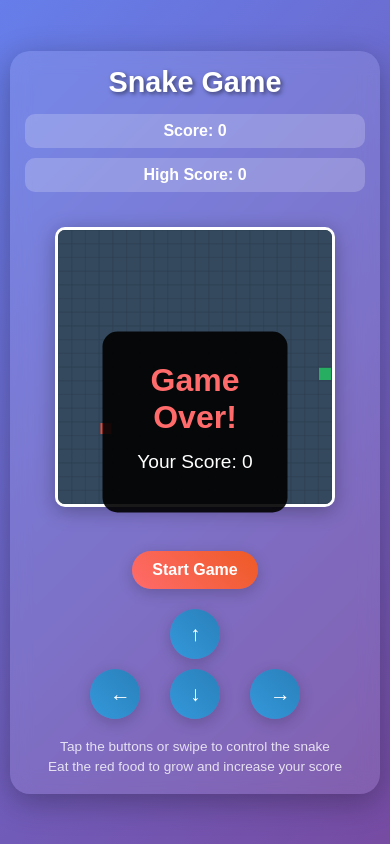
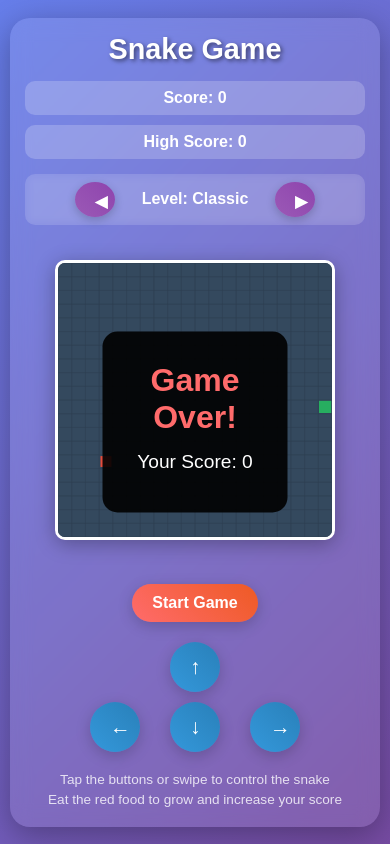
Before and after one commit to intplayed/snake-game, a plain HTML site: page index.html in a window 390 px wide. Both pictures are taken after a click on the button "Start Game". Drawn offline with Linux system fonts and the light colour scheme.

Commit message:
Add enhanced mobile support, wrap-around mode, and multiple levels with walls
- Improved mobile detection for Yandex browser and other mobile browsers
- Added wrap-around mode where snake goes through map edges
- Added 4 different levels: Classic, Wrap Around, Center Wall, and Maze
- Added level selection controls with previous/next buttons
- Enhanced collision detection for walls
- Added wall rendering with gray blocks
- Improved mobile responsive design for level controls
- Fixed touch controls and swipe gestures

```diff
--- a/index.html
+++ b/index.html
@@ -12,6 +12,15 @@
         <div class="game-info">
             <div class="score">Score: <span id="score">0</span></div>
             <div class="high-score">High Score: <span id="high-score">0</span></div>
+        </div>
+        <div class="level-info">
+            <div class="level-controls">
+                <button class="level-btn" id="prevLevel">◀</button>
+                <div class="level-display">
+                    Level: <span id="levelName">Classic</span>
+                </div>
+                <button class="level-btn" id="nextLevel">▶</button>
+            </div>
         </div>
         <canvas id="gameCanvas" width="400" height="400"></canvas>
         <div class="controls">
--- a/script.js
+++ b/script.js
@@ -2,6 +2,51 @@
 const GRID_SIZE = 20;
 const CANVAS_SIZE = 400;
 const INITIAL_SPEED = 150;
+const GRID_WIDTH = CANVAS_SIZE / GRID_SIZE;
+const GRID_HEIGHT = CANVAS_SIZE / GRID_SIZE;
+
+// Game settings
+let gameSettings = {
+    wrapAround: false,
+    currentLevel: 1
+};
+
+// Level configurations
+const LEVELS = {
+    1: {
+        name: "Classic",
+        walls: [],
+        wrapAround: false
+    },
+    2: {
+        name: "Wrap Around",
+        walls: [],
+        wrapAround: true
+    },
+    3: {
+        name: "Center Wall",
+        walls: [
+            {x: 9, y: 8}, {x: 10, y: 8}, {x: 11, y: 8},
+            {x: 9, y: 9}, {x: 10, y: 9}, {x: 11, y: 9},
+            {x: 9, y: 10}, {x: 10, y: 10}, {x: 11, y: 10}
+        ],
+        wrapAround: false
+    },
+    4: {
+        name: "Maze",
+        walls: [
+            // Outer border gaps
+            {x: 5, y: 0}, {x: 6, y: 0}, {x: 13, y: 0}, {x: 14, y: 0},
+            {x: 0, y: 5}, {x: 0, y: 6}, {x: 0, y: 13}, {x: 0, y: 14},
+            {x: 19, y: 5}, {x: 19, y: 6}, {x: 19, y: 13}, {x: 19, y: 14},
+            {x: 5, y: 19}, {x: 6, y: 19}, {x: 13, y: 19}, {x: 14, y: 19},
+            // Inner walls
+            {x: 7, y: 7}, {x: 8, y: 7}, {x: 11, y: 7}, {x: 12, y: 7},
+            {x: 7, y: 12}, {x: 8, y: 12}, {x: 11, y: 12}, {x: 12, y: 12}
+        ],
+        wrapAround: true
+    }
+};
 
 // Game elements
 const canvas = document.getElementById('gameCanvas');
@@ -19,7 +64,9 @@ let game = {
     score: 0,
     highScore: localStorage.getItem('snakeHighScore') || 0,
     speed: INITIAL_SPEED,
-    gameLoop: null
+    gameLoop: null,
+    currentLevel: 1,
+    walls: []
 };
 
 // Snake class
@@ -70,8 +117,30 @@ class Snake {
 
     checkWallCollision() {
         const head = this.body[0];
-        return head.x < 0 || head.x >= CANVAS_SIZE / GRID_SIZE ||
-               head.y < 0 || head.y >= CANVAS_SIZE / GRID_SIZE;
+        const level = LEVELS[game.currentLevel];
+
+        // Check boundary collision (only if wrap-around is disabled)
+        if (!level.wrapAround) {
+            if (head.x < 0 || head.x >= GRID_WIDTH || head.y < 0 || head.y >= GRID_HEIGHT) {
+                return true;
+            }
+        }
+
+        // Check wall collision
+        return game.walls.some(wall => wall.x === head.x && wall.y === head.y);
+    }
+
+    wrapPosition() {
+        const head = this.body[0];
+        const level = LEVELS[game.currentLevel];
+
+        if (level.wrapAround) {
+            // Wrap around screen edges
+            if (head.x < 0) head.x = GRID_WIDTH - 1;
+            if (head.x >= GRID_WIDTH) head.x = 0;
+            if (head.y < 0) head.y = GRID_HEIGHT - 1;
+            if (head.y >= GRID_HEIGHT) head.y = 0;
+        }
     }
 
     render() {
@@ -102,10 +171,22 @@ class Food {
     }
 
     generateNewPosition() {
-        this.position = {
-            x: Math.floor(Math.random() * (CANVAS_SIZE / GRID_SIZE)),
-            y: Math.floor(Math.random() * (CANVAS_SIZE / GRID_SIZE))
-        };
+        let validPosition = false;
+        let attempts = 0;
+
+        while (!validPosition && attempts < 100) {
+            this.position = {
+                x: Math.floor(Math.random() * GRID_WIDTH),
+                y: Math.floor(Math.random() * GRID_HEIGHT)
+            };
+
+            // Check if position is not on a wall
+            validPosition = !game.walls.some(wall =>
+                wall.x === this.position.x && wall.y === this.position.y
+            );
+
+            attempts++;
+        }
     }
 
     checkCollision(snake) {
@@ -131,6 +212,42 @@ let food = new Food();
 // Initialize high score display
 highScoreElement.textContent = game.highScore;
 
+// Level management
+function loadLevel(levelNum) {
+    const level = LEVELS[levelNum];
+    if (!level) return false;
+
+    game.currentLevel = levelNum;
+    game.walls = [...level.walls];
+    gameSettings.wrapAround = level.wrapAround;
+
+    // Update level display
+    const levelElement = document.getElementById('levelName');
+    if (levelElement) {
+        levelElement.textContent = level.name;
+    }
+
+    return true;
+}
+
+function nextLevel() {
+    const nextLevelNum = game.currentLevel + 1;
+    if (LEVELS[nextLevelNum]) {
+        loadLevel(nextLevelNum);
+        return true;
+    }
+    return false;
+}
+
+function previousLevel() {
+    const prevLevelNum = game.currentLevel - 1;
+    if (LEVELS[prevLevelNum]) {
+        loadLevel(prevLevelNum);
+        return true;
+    }
+    return false;
+}
+
 // Game functions
 function startGame() {
     if (game.isRunning) return;
@@ -138,6 +255,9 @@ function startGame() {
     game.isRunning = true;
     game.score = 0;
     game.speed = INITIAL_SPEED;
+
+    // Load current level
+    loadLevel(game.currentLevel);
 
     // Reset snake
     snake = new Snake();
@@ -181,6 +301,9 @@ function endGame() {
 function gameUpdate() {
     // Move snake
     snake.move();
+
+    // Handle wrap-around if enabled
+    snake.wrapPosition();
 
     // Check collisions
     if (snake.checkWallCollision() || snake.checkSelfCollision()) {
@@ -242,6 +365,17 @@ function render() {
         ctx.stroke();
     }
 
+    // Draw walls
+    ctx.fillStyle = '#95a5a6';
+    game.walls.forEach(wall => {
+        ctx.fillRect(
+            wall.x * GRID_SIZE,
+            wall.y * GRID_SIZE,
+            GRID_SIZE,
+            GRID_SIZE
+        );
+    });
+
     // Render game objects
     food.render();
     snake.render();
@@ -249,8 +383,9 @@ function render() {
 
 // Mobile detection
 function isMobile() {
-    return /Android|webOS|iPhone|iPad|iPod|BlackBerry|IEMobile|Opera Mini/i.test(navigator.userAgent) ||
-           (window.innerWidth <= 768);
+    return /Android|webOS|iPhone|iPad|iPod|BlackBerry|IEMobile|Opera Mini|YaBrowser/i.test(navigator.userAgent) ||
+           (window.innerWidth <= 768) ||
+           ('ontouchstart' in window);
 }
 
 // Show mobile controls if on mobile device
@@ -263,6 +398,19 @@ if (isMobile()) {
 // Event listeners
 startBtn.addEventListener('click', startGame);
 restartBtn.addEventListener('click', startGame);
+
+// Level control buttons
+document.getElementById('prevLevel').addEventListener('click', () => {
+    if (!game.isRunning && previousLevel()) {
+        render(); // Re-render to show new level
+    }
+});
+
+document.getElementById('nextLevel').addEventListener('click', () => {
+    if (!game.isRunning && nextLevel()) {
+        render(); // Re-render to show new level
+    }
+});
 
 // Mobile control buttons
 document.getElementById('upBtn').addEventListener('click', () => {
@@ -381,5 +529,8 @@ document.body.addEventListener('touchmove', (e) => {
     }
 }, { passive: false });
 
+// Initialize game
+loadLevel(1); // Load first level
+
 // Initial render
 render();
--- a/style.css
+++ b/style.css
@@ -42,6 +42,56 @@ h1 {
     padding: 10px 20px;
     border-radius: 10px;
     min-width: 120px;
+}
+
+.level-info {
+    margin-bottom: 20px;
+}
+
+.level-controls {
+    display: flex;
+    align-items: center;
+    justify-content: center;
+    gap: 15px;
+    background: rgba(255, 255, 255, 0.1);
+    padding: 10px 20px;
+    border-radius: 10px;
+    backdrop-filter: blur(5px);
+}
+
+.level-display {
+    font-size: 1.1em;
+    font-weight: bold;
+    min-width: 150px;
+    text-align: center;
+}
+
+.level-btn {
+    background: linear-gradient(45deg, #9b59b6, #8e44ad);
+    color: white;
+    border: none;
+    width: 40px;
+    height: 40px;
+    border-radius: 50%;
+    font-size: 1.2em;
+    cursor: pointer;
+    transition: all 0.3s ease;
+    box-shadow: 0 3px 10px rgba(0, 0, 0, 0.2);
+}
+
+.level-btn:hover {
+    transform: translateY(-2px);
+    box-shadow: 0 5px 15px rgba(0, 0, 0, 0.3);
+}
+
+.level-btn:active {
+    transform: translateY(0);
+}
+
+.level-btn:disabled {
+    opacity: 0.5;
+    cursor: not-allowed;
+    transform: none;
 }
 
 #gameCanvas {
@@ -198,6 +248,26 @@ button:active {
         padding: 8px 16px;
     }
 
+    .level-info {
+        margin-bottom: 15px;
+    }
+
+    .level-controls {
+        gap: 10px;
+        padding: 8px 15px;
+    }
+
+    .level-display {
+        font-size: 1em;
+        min-width: 120px;
+    }
+
+    .level-btn {
+        width: 35px;
+        height: 35px;
+        font-size: 1em;
+    }
+
     button {
         padding: 10px 20px;
         font-size: 1em;
```
